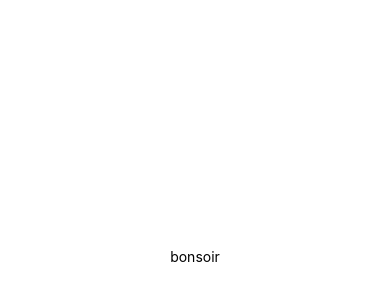
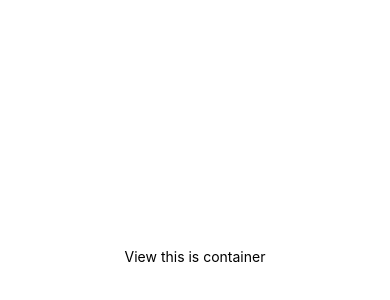
Before and after one commit to abdoulkarim22/React-Native-Components, a React Native app: screen / in a window 390 px wide. Shown: the part 166-466 px from the top of the page. Built offline with nearby package versions, Linux system fonts and the light colour scheme.

Commit message:
i cree a view

```diff
--- a/App.js
+++ b/App.js
@@ -1,11 +1,11 @@
 import { StatusBar } from 'expo-status-bar';
-import { StyleSheet, Text, View } from 'react-native';
+import { StyleSheet, View } from 'react-native';
+import Container from './components/Container';
 
 export default function App() {
   return (
     <View style={styles.container}>
-      <Text>bonsoir</Text>
-      <StatusBar style="auto" />
+      <Container/>
     </View>
   );
 }
--- /dev/null
+++ b/components/Container.jsx
@@ -0,0 +1,11 @@
+import { View, Text } from 'react-native'
+import React from 'react'
+
+export default function Container() {
+  return (
+
+      <View>
+          <Text>View this is container</Text>
+      </View>
+  )
+}
```
